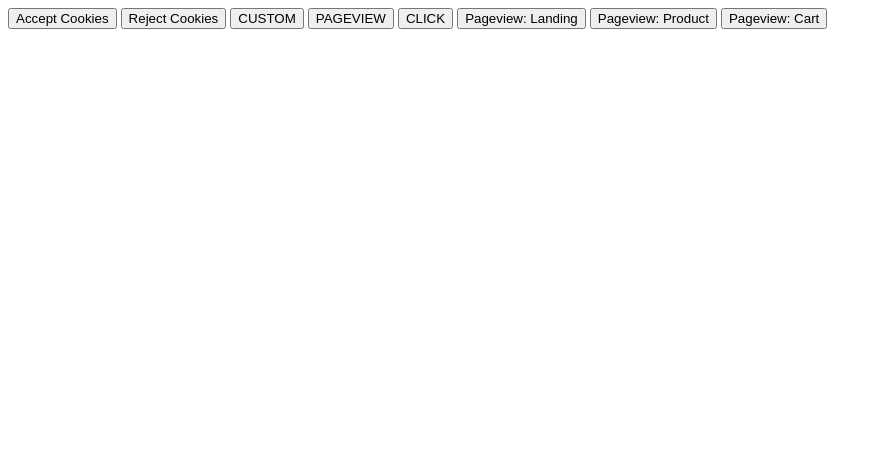
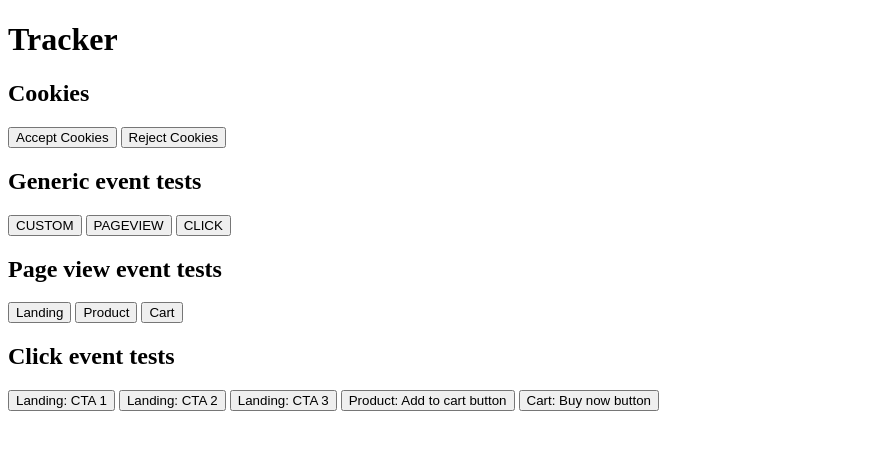
Before and after one commit to fstau/simple-web-tracker, a plain HTML site: page js-lib/index.html in a window 1280 px wide. Shown: the whole page, without its empty margins (0-882 px from the left). Drawn offline with Linux system fonts and the light colour scheme.

Commit message:
Update js samples

```diff
--- a/js-lib/index.html
+++ b/js-lib/index.html
@@ -12,16 +12,32 @@
     let t = initTracker("http://localhost:8080", 'tuid', 'allowTracker')
   </script>
 
+  <h1>Tracker</h1>
+
+  <h2>Cookies</h2>
+
   <button id="accept_cookies">Accept Cookies</button>
   <button id="reject_cookies">Reject Cookies</button>
+
+  <h2>Generic event tests</h2>
 
   <button id="test1">CUSTOM</button>
   <button id="test2">PAGEVIEW</button>
   <button id="test3">CLICK</button>
 
-  <button id="pv_landing">Pageview: Landing</button>
-  <button id="pv_product">Pageview: Product</button>
-  <button id="pv_cart">Pageview: Cart</button>
+  <h2>Page view event tests</h2>
+
+  <button id="pv_landing">Landing</button>
+  <button id="pv_product">Product</button>
+  <button id="pv_cart">Cart</button>
+
+  <h2>Click event tests</h2>
+
+  <button id="c_landing_cta_1">Landing: CTA 1</button>
+  <button id="c_landing_cta_2">Landing: CTA 2</button>
+  <button id="c_landing_cta_3">Landing: CTA 3</button>
+  <button id="c_product">Product: Add to cart button</button>
+  <button id="c_cart">Cart: Buy now button</button>
 
   <script>
     document.querySelector('#accept_cookies').addEventListener('click', () => { window.localStorage.allowTracker = true; t.initUserWithPageView('/landing') })
@@ -42,6 +58,12 @@
     document.querySelector('#pv_landing').addEventListener('click', () => { t.trackPageView('/landing') })
     document.querySelector('#pv_product').addEventListener('click', () => { t.trackPageView('/product') })
     document.querySelector('#pv_cart').addEventListener('click', () => { t.trackPageView('/cart') })
+
+    document.querySelector('#c_landing_cta_1').addEventListener('click', () => { t.trackClick('landing_cta_1') })
+    document.querySelector('#c_landing_cta_2').addEventListener('click', () => { t.trackClick('landing_cta_2') })
+    document.querySelector('#c_landing_cta_3').addEventListener('click', () => { t.trackClick('landing_cta_3') })
+    document.querySelector('#c_product').addEventListener('click', () => { t.trackClick('product_atc') })
+    document.querySelector('#c_cart').addEventListener('click', () => { t.trackClick('cart_buynow') })
   </script>
 
 </body>
```
